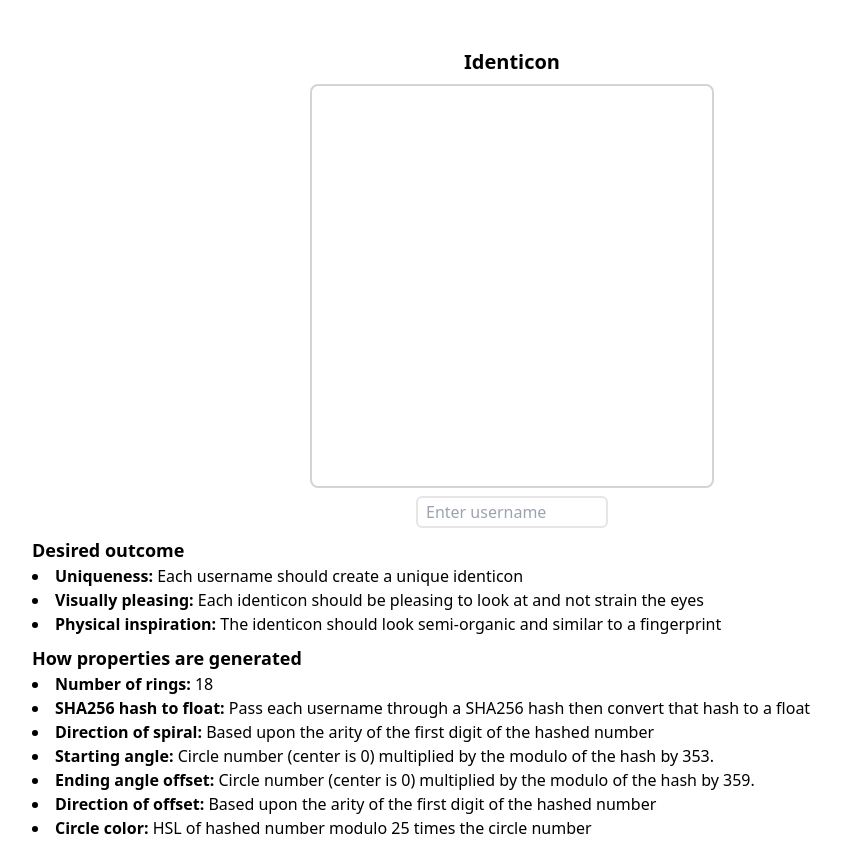
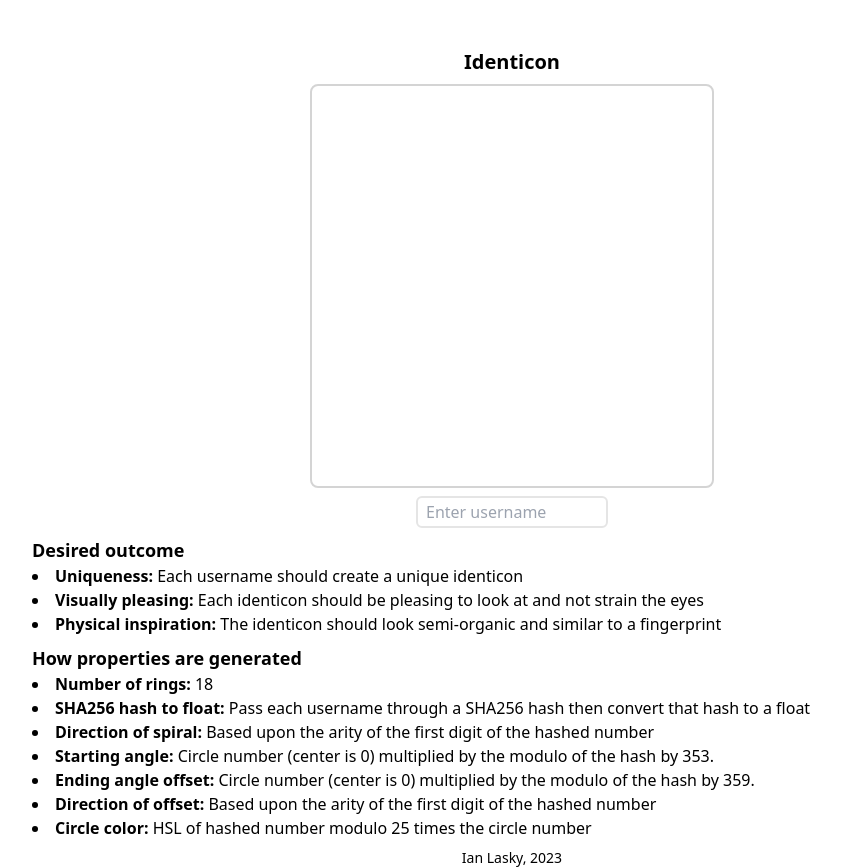
Before and after one commit to imlasky/identicon, a SvelteKit app: page / in a window 1280 px wide. Shown: the whole page, without its empty margins (128-969 px from the left). Before the commit the page ends 840 px from the top, so only its background shows below. Built offline with nearby package versions, Linux system fonts and the light colour scheme.

Commit message:
added name to page

```diff
--- a/src/routes/+page.svelte
+++ b/src/routes/+page.svelte
@@ -120,4 +120,6 @@
 
     </div>
 
+    <p class="text-sm">Ian Lasky, 2023</p>
+
 </div>
```
